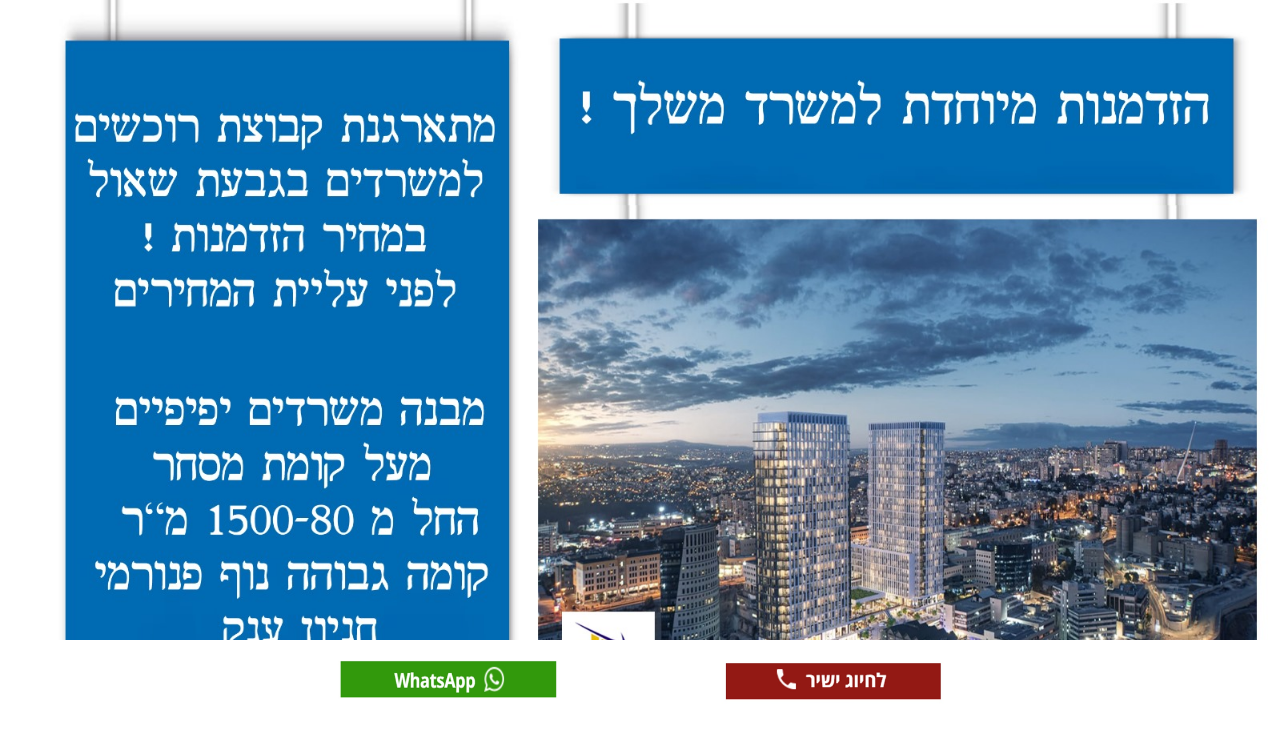
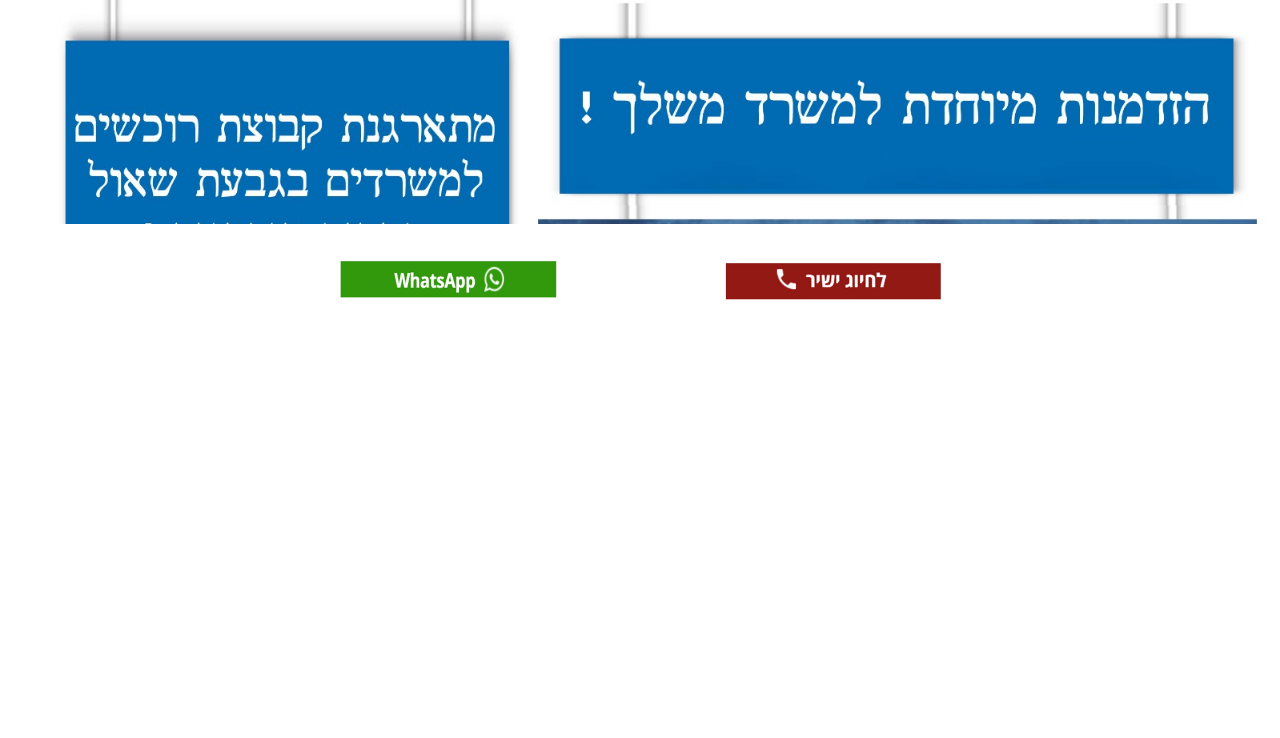
Before and after one commit to eliharush5574/Testing, a plain HTML site: page index.html in a window 1280 px wide. Drawn offline with Linux system fonts and the light colour scheme.

Commit message:
Update index.html

```diff
--- a/index.html
+++ b/index.html
@@ -9,10 +9,10 @@
 	padding: 0;
    }
   .main-section {
-	margin-bottom: 16px;
+    margin-bottom: 32px;
     background: #989898 url(main.jfif) no-repeat center top;
-    width: 100vw;
-    height: 80vh;
+    width: auto;
+    height: 28vh;
     background-size: cover;
   }
   .main-section img {
```
